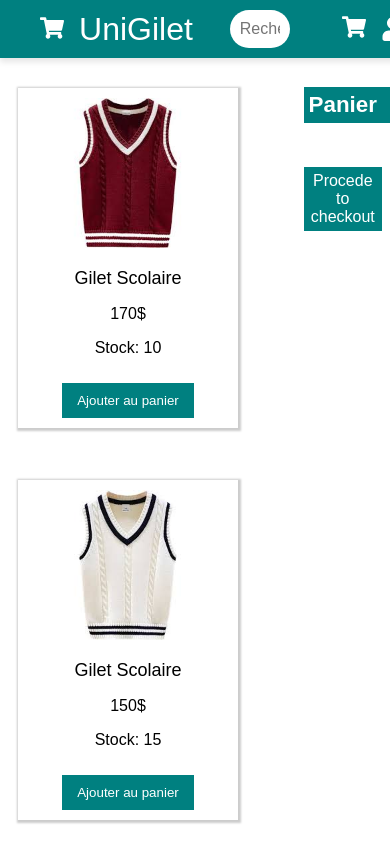
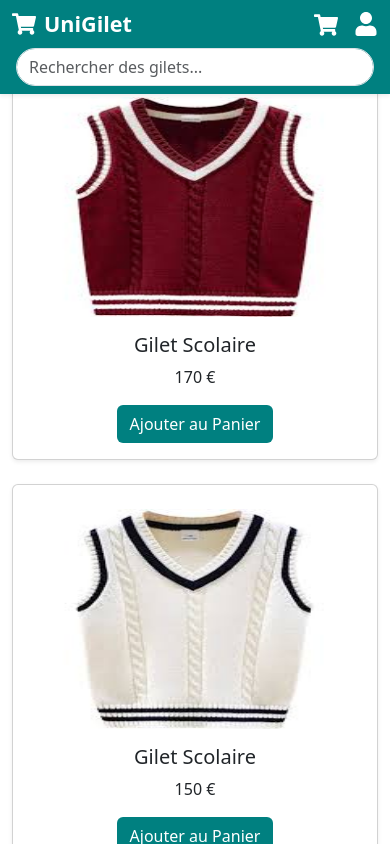
Before and after one commit to Ibrvhima/React_courses, a React (Create React App) app in the folder boutique/: page / in a window 390 px wide. Shown: the top 844 px of the page. Built offline with nearby package versions, Linux system fonts and the light colour scheme.

Commit message:
responsive design sur boutique

```diff
--- a/boutique/package.json
+++ b/boutique/package.json
@@ -7,6 +7,7 @@
     "@testing-library/jest-dom": "^6.6.3",
     "@testing-library/react": "^16.2.0",
     "@testing-library/user-event": "^13.5.0",
+    "bootstrap": "^5.3.5",
     "react": "^19.0.0",
     "react-dom": "^19.0.0",
     "react-icons": "^5.5.0",
--- a/boutique/src/App.js
+++ b/boutique/src/App.js
@@ -2,6 +2,8 @@ import { useState } from "react";
 import Header from "./header";
 import Panier from "./panier";
 import Products from "./products";
+import './index.css';
+import 'bootstrap/dist/css/bootstrap.min.css';
 
 export default function Menu() {
   const initialProduits = [
@@ -23,7 +25,6 @@ export default function Menu() {
   const [panier, setPanier] = useState([]);
   const [cartItemCount, setCartItemCount] = useState(0);
 
-  // Ajouter un produit au panier
   const handleAddToPanier = (produit) => {
     if (produit.stock <= 0) return;
 
@@ -39,20 +40,16 @@ export default function Menu() {
       }
     });
 
-    // Décrémenter le stock
     setProduits((prevProduits) =>
       prevProduits.map((p) => (p.id === produit.id ? { ...p, stock: p.stock - 1 } : p))
     );
 
-    // Mettre à jour le badge du panier
     setCartItemCount((prevCount) => prevCount + 1);
   };
 
-  // Supprimer un produit du panier
   const handleRemoveFromPanier = (produitId) => {
     setPanier((prevPanier) => prevPanier.filter((item) => item.id !== produitId));
 
-    // Restaurer le stock initial
     setProduits((prevProduits) =>
       prevProduits.map((p) => {
         const produitInitial = initialProduits.find((item) => item.id === p.id);
@@ -63,13 +60,11 @@ export default function Menu() {
       })
     );
 
-    // Recalculer le nombre total d'articles dans le panier
     setCartItemCount((prevCount) =>
       panier.reduce((total, item) => (item.id !== produitId ? total + item.quantite : total), 0)
     );
   };
 
-  // Mettre à jour la quantité d'un produit dans le panier
   const handleUpdateQuantity = (produitId, newQuantity) => {
     setPanier((prevPanier) =>
       prevPanier.map((item) =>
@@ -87,7 +82,6 @@ export default function Menu() {
       })
     );
 
-    // Correction : recalcul du badge
     setCartItemCount(
       panier.reduce((total, item) => total + (item.id === produitId ? newQuantity : item.quantite), 0)
     );
@@ -97,27 +91,24 @@ export default function Menu() {
     <>
       <Header cartItemCount={cartItemCount} />
 
-      <div style={{ display: "flex" }}>
-        <div
-          style={{
-            display: "flex",
-            gap: "2rem",
-            flexWrap: "wrap",
-            fontFamily: "sans-serif",
-            marginTop: "70px",
-            width: "800px",
-          }}
-        >
-          {produits.map((produit) => (
-            <Products key={produit.id} produit={produit} onAddToPanier={handleAddToPanier} />
-          ))}
+      <div className="container-fluid pt-5 mt-4">
+        <div className="row">
+          {/* Colonne Products */}
+          <div className="col-lg-18 col-md-8 col-sm-12">
+            <div className="row">
+              {produits.map((produit) => (
+                <div key={produit.id} className="col-12 col-sm-6 col-md-4 col-lg-4 mb-4 mt-10">
+                  <Products produit={produit} onAddToPanier={handleAddToPanier} />
+                </div>
+              ))}
+            </div>
+          </div>
+
+          {/* Colonne Panier */}
+          <div className="col-lg-4 col-md-4 col-sm-12">
+            <Panier panier={panier} onRemoveFromPanier={handleRemoveFromPanier} onUpdateQuantity={handleUpdateQuantity} />
+          </div>
         </div>
-
-        <Panier
-          panier={panier}
-          onRemoveFromPanier={handleRemoveFromPanier}
-          onUpdateQuantity={handleUpdateQuantity}
-        />
       </div>
     </>
   );
--- a/boutique/src/header.js
+++ b/boutique/src/header.js
@@ -1,75 +1,48 @@
-import React from 'react';
-import { FaShoppingCart, FaUser } from 'react-icons/fa';
+import React from "react";
+import { FaShoppingCart, FaUser } from "react-icons/fa";
 
 export default function Header({ cartItemCount }) {
   return (
-    <div
-      style={{
-        backgroundColor: "teal",
-        color: "#fff",
-        position: "fixed",
-        width: "100%",
-        top: "0",
-        left: "0",
-        padding: "10px 20px",
-        display: "flex",
-        justifyContent: "center",
-        alignItems: "center",
-        boxShadow: "0 4px 6px rgba(0, 0, 0, 0.1)",
-        zIndex: 1000,
-      }}
-    >
-      <div>
-        <p style={{ margin: 0, fontFamily: "sans-serif", fontSize: "2rem" }}>
-          <FaShoppingCart style={{ margin: "0 15px", cursor: "pointer", fontSize: "24px" }} />
-          UniGilet
-        </p>
+    <nav className="navbar navbar-expand-lg navbar-dark bg-teal fixed-top shadow-sm py-2">
+      <div className="container-fluid d-flex justify-content-between align-items-center">
+
+        <div className="d-flex align-items-center text-white">
+          <FaShoppingCart className="me-2" size={24} />
+          <span className="fs-4 fw-bold">UniGilet</span>
         </div>
 
-      <div style={{ flex: 0.93, display: "flex", justifyContent: "center" }}>
+
+        <div className="d-none d-md-flex flex-grow-1 justify-content-center px-3">
           <input
-          type="text"
+            className="form-control rounded-pill w-75"
+            type="search"
             placeholder="Rechercher des gilets..."
-          style={{
-            padding: "10px",
-            width: "30%",
-            borderRadius: "20px",
-            border: "none",
-            outline: "none",
-            fontSize: "16px",
-          }}
+            aria-label="Rechercher"
           />
         </div>
 
-      <div style={{ display: "flex", alignItems: "center", position: "relative" }}>
-        {/* Icône panier avec badge */}
-        <div style={{ position: "relative", margin: "0 15px", cursor: "pointer" }}>
-          <FaShoppingCart style={{ fontSize: "24px" }} />
+        <div className="d-flex align-items-center position-relative text-white">
+          <div className="position-relative me-3 ">
+            <FaShoppingCart size={24} />
             {cartItemCount > 0 && (
-            <span
-              style={{
-                position: "absolute",
-                top: "-8px",
-                right: "-8px",
-                backgroundColor: "red",
-                color: "white",
-                borderRadius: "50%",
-                width: "18px",
-                height: "18px",
-                fontSize: "12px",
-                display: "flex",
-                justifyContent: "center",
-                alignItems: "center",
-                fontWeight: "bold",
-              }}
-            >
+              <span className="position-absolute top-0 start-100 translate-middle badge rounded-pill bg-danger ">
                 {cartItemCount}
               </span>
             )}
           </div>
-
-        <FaUser style={{ cursor: "pointer", fontSize: "24px" }} />
+          <FaUser size={24} />
         </div>
       </div>
+
+      {/* Barre de recherche pour mobile (en dessous) */}
+      <div className="container-fluid d-md-none mt-2 px-3">
+        <input
+          className="form-control rounded-pill"
+          type="search"
+          placeholder="Rechercher des gilets..."
+          aria-label="Rechercher"
+        />
+      </div>
+    </nav>
   );
 }
--- /dev/null
+++ b/boutique/src/index.css
@@ -0,0 +1,13 @@
+.btn-teal {
+     background-color: teal;
+     color: white;
+   }
+   .btn-teal:hover {
+     background-color: #006666;
+   }
+   .bg-teal {
+     background-color: teal !important;
+   }
+   .text-teal {
+     color: teal !important;
+   }
--- a/boutique/src/panier.js
+++ b/boutique/src/panier.js
@@ -3,25 +3,23 @@ import { FaTrash } from "react-icons/fa";
 
 export default function Panier({ panier, onRemoveFromPanier, onUpdateQuantity }) {
   return (
-    <div style={{marginTop:"60px", fontFamily:"sans-serif"}}>
-      <h2 style={{width:"100%",backgroundColor:"teal", color:'#fff', fontSize:"1.4rem",padding:"5px"}}>Panier</h2>
+    <div className="container mt-0 pt-4 " style={{ fontFamily: "sans-serif" }}>
+      <h2 className="bg-teal text-white p-0 mb-4 rounded text-center fs-4">Panier</h2>
+
+      {panier.length === 0 ? (
+        <p className="text-center text-muted">Votre panier est vide.</p>
+      ) : (
+        <div className="row">
           {panier.map((item) => (
             <div
               key={item.id}
-          style={{
-            display: "flex",
-            alignItems: "center",
-            justifyContent: "space-between",
-            gap: "0.75rem",
-            borderBottom: "1px solid #ddd",
-            padding: "10px 0",
-            width: "440px",
-          }}
+              className="col-18 mb-3 d-flex align-items-center justify-content-between border-bottom pb-2"
             >
-
+              {/* Quantité */}
               <select
+                className="form-select w-auto me-2"
                 value={item.quantite}
-            onChange={(e) => onUpdateQuantity(item.id, parseInt(e.target.value, 10))}
+                onChange={(e) => onUpdateQuantity(item.id, parseInt(e.target.value))}
               >
                 {[...Array(item.stock + 1).keys()].slice(1).map((q) => (
                   <option key={q} value={q}>
@@ -30,33 +28,36 @@ export default function Panier({ panier, onRemoveFromPanier, onUpdateQuantity })
                 ))}
               </select>
 
+              {/* Image */}
               <img
                 src={item.image}
                 alt={item.nom}
+                className="img-fluid"
                 style={{ width: "50px", height: "50px", objectFit: "cover" }}
               />
-          <p>{item.nom}</p>
-          <p>Prix: {item.prix * item.quantite}$</p>
 
+              {/* Infos */}
+              <div className="flex-grow-1 mx-2">
+                <p className="mb-0 fw-bold">{item.nom}</p>
+                <small className="text-muted">Prix: {item.prix * item.quantite}$</small>
+              </div>
 
+              {/* Supprimer */}
               <button
+                className="btn btn-link text-danger p-0"
                 onClick={() => onRemoveFromPanier(item.id)}
-            style={{
-              background: "transparent",
-              border: "none",
-              cursor: "pointer",
-              color: "red",
-              fontSize: "1.2rem",
-            }}
               >
-            <FaTrash />
+                <FaTrash size={18} />
               </button>
             </div>
           ))}
-      <div style={{marginTop:"2.8rem"}}>
-        <button style={{width:"100%",backgroundColor:"teal", color:'#fff', fontSize:"1rem",padding:"5px", border:"none", cursor:"pointer"}}>Procede to checkout</button>
         </div>
+      )}
+
+      {/* Bouton checkout */}
+      {panier.length > 0 && (
+        <button className="btn btn-teal w-100 mt-4">Procéder au paiement</button>
+      )}
     </div>
-
   );
 }
--- a/boutique/src/products.js
+++ b/boutique/src/products.js
@@ -1,43 +1,27 @@
-export default function Products({ produit, onAddToPanier }) {
-     const isOutOfStock = produit.stock === 0;
+import React from 'react';
+import 'bootstrap/dist/css/bootstrap.min.css';
 
+function Products({ produit, onAddToPanier }) {
   return (
-       <div
-         style={{
-           width: "200px",
-           textAlign: "center",
-           boxShadow: "1px 1px 2px 2px #ccc",
-           padding: "10px",
-           margin: "10px",
-           opacity: isOutOfStock ? 0.5 : 1,
-         }}
-       >
+    <div className="card shadow-sm w-100 h-100 mt">
       <img
         src={produit.image}
-           alt={produit.nom + produit.prix}
-           width="150"
-           style={{ borderRadius: "8px" }}
+        className="card-img-top mt-4"
+        alt={produit.nom}
+        style={{ height: '220px'}}
       />
-         <p>
-           <span style={{ fontSize: "18px" }}>{produit.nom}</span>
-         </p>
-         <p>{produit.prix}$</p>
-         <p>Stock: {produit.stock}</p>
-
+      <div className="card-body d-flex flex-column align-items-center text-center">
+        <h5 className="card-title">{produit.nom}</h5>
+        <p className="card-text">{produit.prix} €</p>
         <button
+          className="btn bg-teal text-white"
           onClick={() => onAddToPanier(produit)}
-           disabled={isOutOfStock}
-           style={{
-             backgroundColor: isOutOfStock ? "#ccc" : "teal",
-             color: "white",
-             border: "none",
-             cursor: isOutOfStock ? "not-allowed" : "pointer",
-             padding: "10px 15px",
-             marginTop: "10px",
-           }}
         >
-           Ajouter au panier
+          Ajouter au Panier
         </button>
+      </div>
     </div>
   );
 }
+
+export default Products;
```
Also changed, not shown: 1 other file (tests, documents, lock files or other folders). Lines whose indentation alone changed are shown as unchanged.
